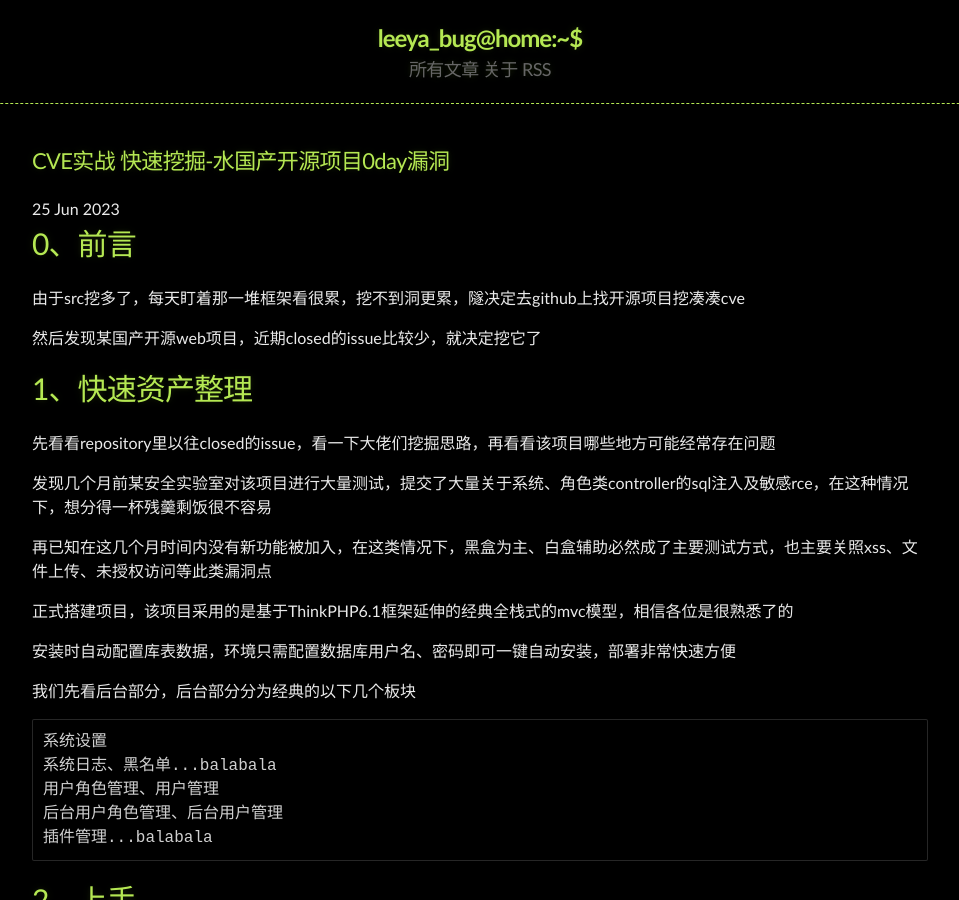
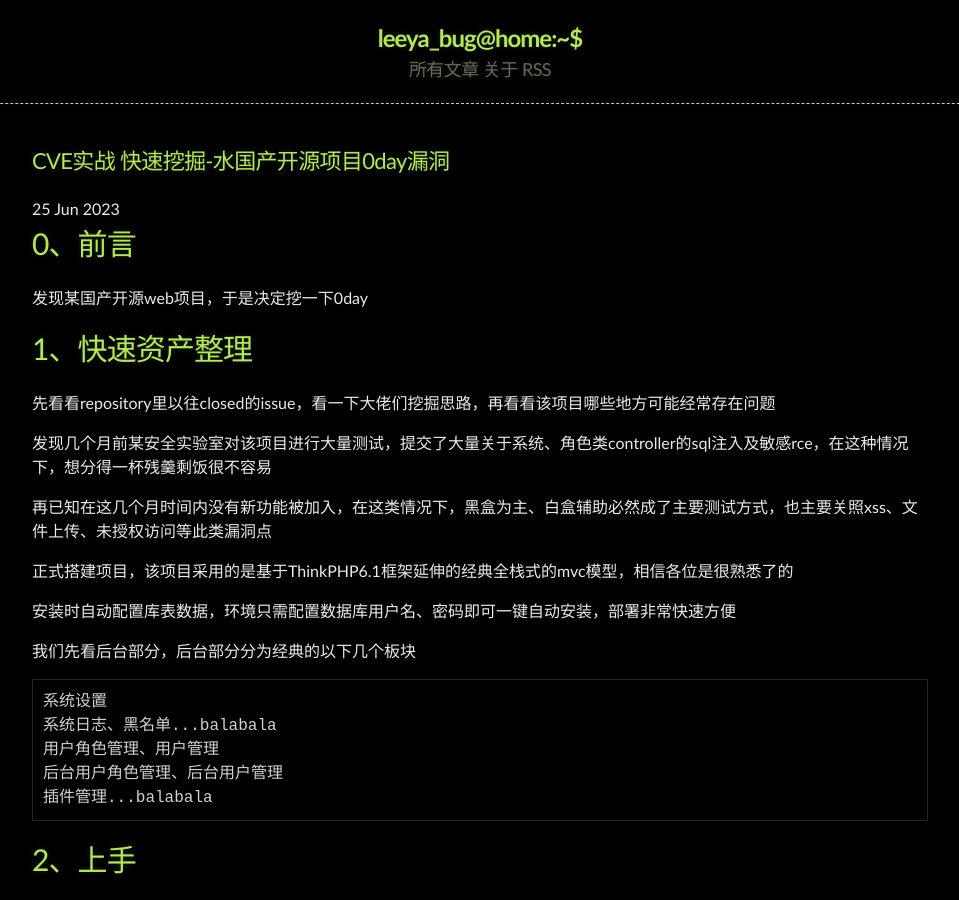
Before and after one commit to Leeyangee/leeyangee.github.io, a Jekyll site: the page built from _posts/2023-06-25-CVE实战 快速挖掘-水国产开源项目0day漏洞.md, in a window 1280 px wide and 900 px high. Shown: the whole window, without its empty margins (160-1119 px from the left). Built offline with Jekyll 4.4.1, drawn with Linux system fonts in a browser that asks for light colours.

Commit message:
Update 2023-06-25-CVE实战 快速挖掘-水国产开源项目0day漏洞.md

```diff
--- a/_posts/2023-06-25-CVE实战 快速挖掘-水国产开源项目0day漏洞.md
+++ b/_posts/2023-06-25-CVE实战 快速挖掘-水国产开源项目0day漏洞.md
@@ -3,9 +3,8 @@ title: CVE实战 快速挖掘-水国产开源项目0day漏洞
 published: true
 ---
 # [](#header-1)0、前言
-由于src挖多了，每天盯着那一堆框架看很累，挖不到洞更累，隧决定去github上找开源项目挖凑凑cve
 
-然后发现某国产开源web项目，近期closed的issue比较少，就决定挖它了
+发现某国产开源web项目，于是决定挖一下0day
 
 # [](#header-1)1、快速资产整理
 
```
